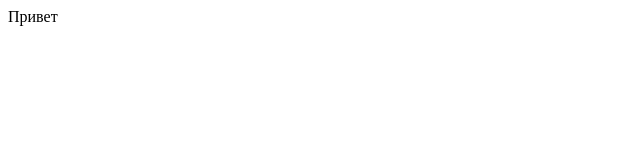
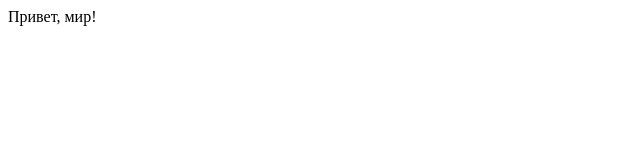
Before and after one commit to AlmiraPolyanskaya/programmers_page, a plain HTML site: page index.html in a window 1280 px wide. Shown: the full height of the page, 0-640 px from the left. Drawn offline with Linux system fonts and the light colour scheme.

Commit message:
initial_commit_attempt2

```diff
--- a/index.html
+++ b/index.html
@@ -8,7 +8,7 @@
 </head>
 
 <body>
-    Привет
+    Привет, мир!
 
 </body>
 
```
